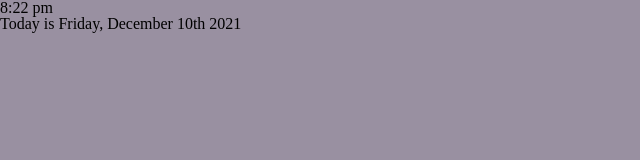
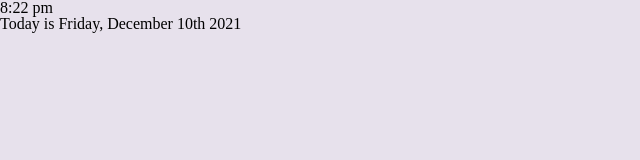
Before and after one commit to LHWOOD/clocks, a plain HTML site: page index.html in a window 1280 px wide. Shown: the whole page, without its empty margins (0-640 px from the left). Drawn offline with nearby package versions, Linux system fonts and the light colour scheme; no server answers.

Commit message:
changed the bg color again

```diff
--- a/assets/css/styles.css
+++ b/assets/css/styles.css
@@ -1,5 +1,5 @@
 * {
-  background-color: rgb(153, 144, 161);
+  background-color: rgb(231, 225, 236);
 }
 
 body {
```
